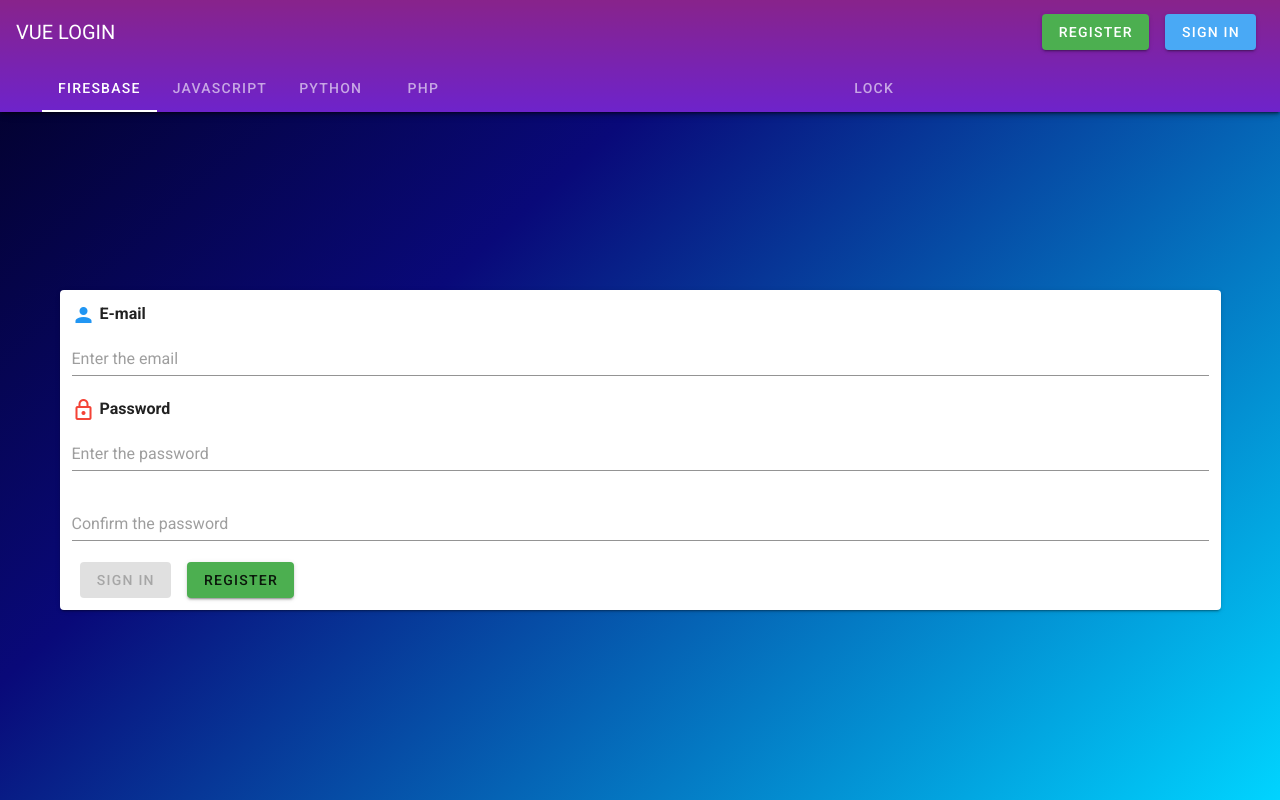
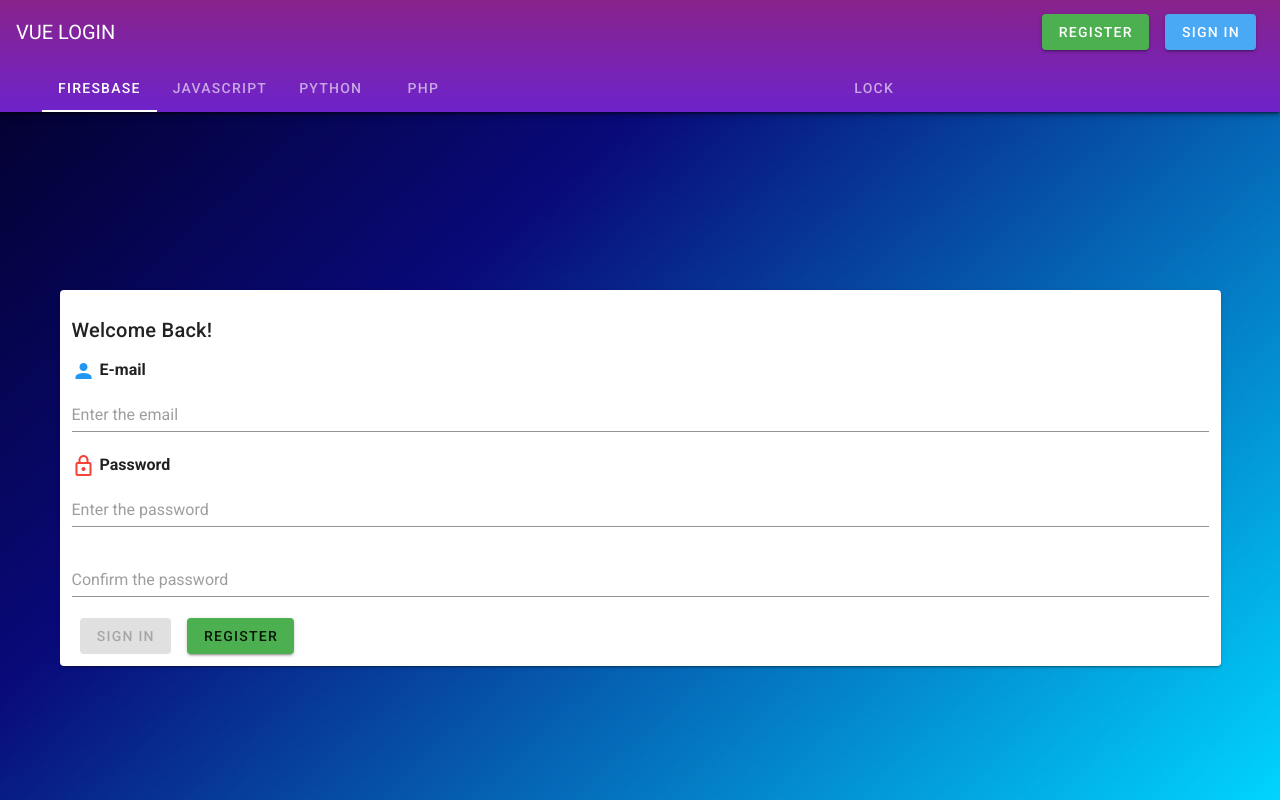
Before and after one commit to angelzarza/vue-apirest, a Vue app: page / in a window 1280 px wide. Built offline with nearby package versions, Linux system fonts and the light colour scheme.

Commit message:
Add title h3 form

```diff
--- a/src/components/login/Loginform.vue
+++ b/src/components/login/Loginform.vue
@@ -1,6 +1,7 @@
 <template>
   <v-card>
     <v-container>
+      <h3 class="title my-3">Welcome Back!</h3>
       <validation-observer ref="observer" v-slot="{ invalid }">
         <form @submit.prevent="submit">
           <validation-provider
--- a/src/components/login/Registerform.vue
+++ b/src/components/login/Registerform.vue
@@ -1,6 +1,7 @@
 <template>
   <v-card>
     <v-container>
+      <h3 class="title my-3">Create Account</h3>
       <validation-observer ref="observer" v-slot="{ invalid }">
         <form @submit.prevent="submit">
           <validation-provider
```
